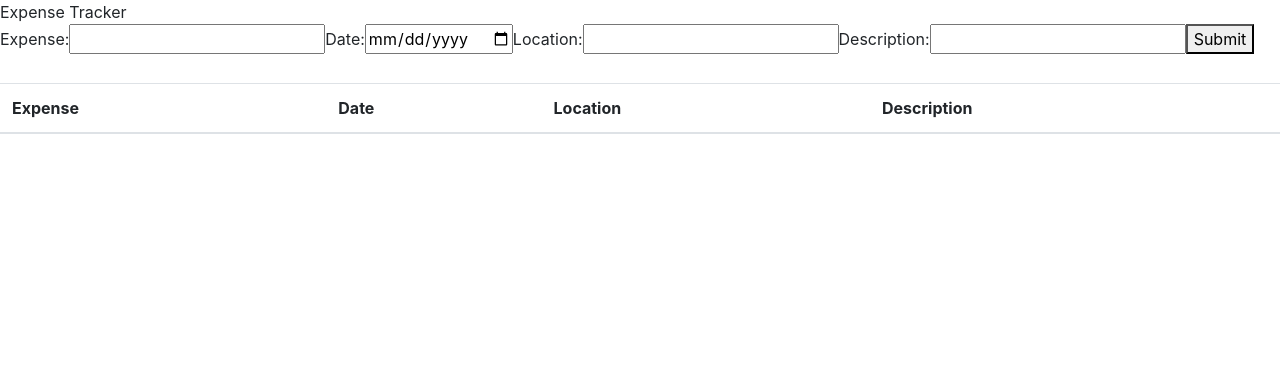
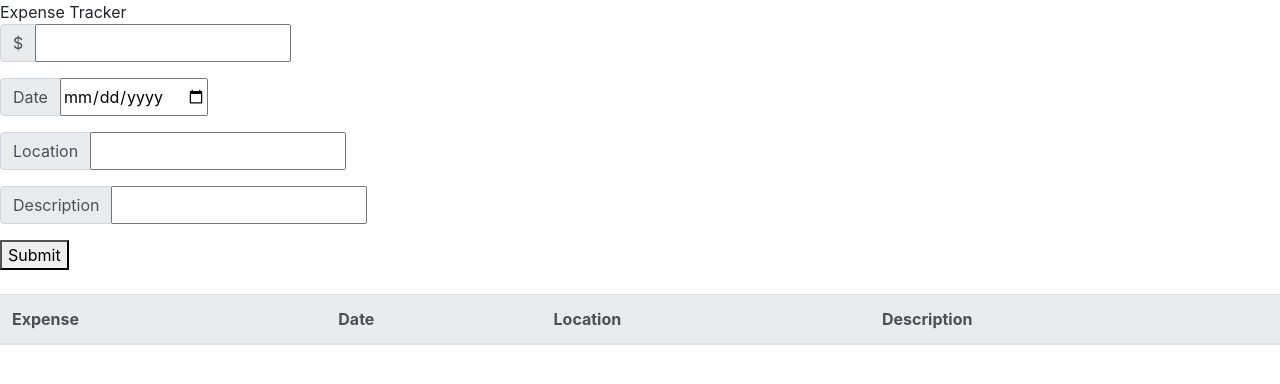
Before and after one commit to ct112/ReactExpenseTracker, a React (Create React App) app: page / in a window 1280 px wide. Shown: the top 384 px of the page. Built offline with nearby package versions, Linux system fonts and the light colour scheme.

Commit message:
added bootstrap input group classes to Fields

```diff
--- a/src/App.js
+++ b/src/App.js
@@ -67,8 +67,6 @@ class App extends React.Component{
 
   }
 
-
-
   render() {
       return (
         <div>
@@ -83,7 +81,6 @@ class App extends React.Component{
     )
 
   }
-
 }
 
 export default App;
--- a/src/Components/Fields.js
+++ b/src/Components/Fields.js
@@ -1,17 +1,41 @@
 import React from "react";
+import {Form} from "react-bootstrap"
 
 function Fields(props){
     return (
         <div>
-            <label>Expense:</label>
-            <input name="amount" type="number" onChange={event => props.handleChange(event)}/>
-            <label>Date:</label>
-            <input name="date" type="date" onChange={event => props.handleChange(event)}/>
-            <label>Location:</label>
-            <input name="location" type="text" onChange={event => props.handleChange(event)}/>
-            <label>Description:</label>
-            <input name = "description" type="text" onChange={event => props.handleChange(event)}/>
+            <div class="input-group mb-3">
+                <div class="input-group-prepend">
+                    <span class="input-group-text">$</span>
+                </div>
+                <input name="amount" type="number" onChange={event => props.handleChange(event)}/>
+            </div>
+            <div className="input-group mb-3">
+                <div className="input-group-prepend">
+                    <span className="input-group-text">Date</span>
+                </div>
+                <input name="date" type="date" onChange={event => props.handleChange(event)}/>
+            </div>
+            <div className="input-group mb-3">
+                <div className="input-group-prepend">
+                    <span className="input-group-text">Location</span>
+                </div>
+                <input name="location" type="text" onChange={event => props.handleChange(event)}/>
+            </div>
+            <div className="input-group mb-3">
+                <div className="input-group-prepend">
+                    <span className="input-group-text">Description</span>
+                </div>
+                <input name = "description" type="text" onChange={event => props.handleChange(event)}/>
+            </div>
             <button type="submit" onClick={props.handleSubmit}>Submit</button>
+            {/*<label>Date:</label>*/}
+            {/*<input name="date" type="date" onChange={event => props.handleChange(event)}/>*/}
+            {/*<label>Location:</label>*/}
+            {/*<input name="location" type="text" onChange={event => props.handleChange(event)}/>*/}
+            {/*<label>Description:</label>*/}
+            {/*<input name = "description" type="text" onChange={event => props.handleChange(event)}/>*/}
+
         </div>
     )
 }
--- a/src/Components/TableExpenses.js
+++ b/src/Components/TableExpenses.js
@@ -17,7 +17,7 @@ function TableExpenses(props) {
         />)
     return (
          <table class="table">
-             <thead >
+             <thead class="thead-light">
                 <th>Expense</th>
                 <th>Date</th>
                 <th>Location</th>
```
